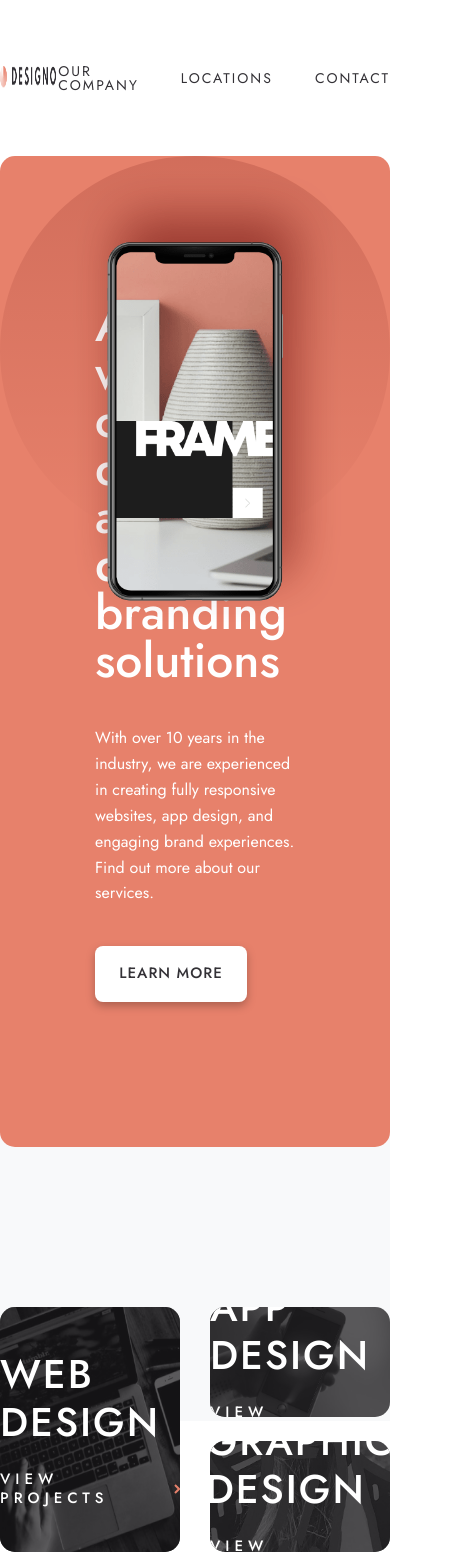
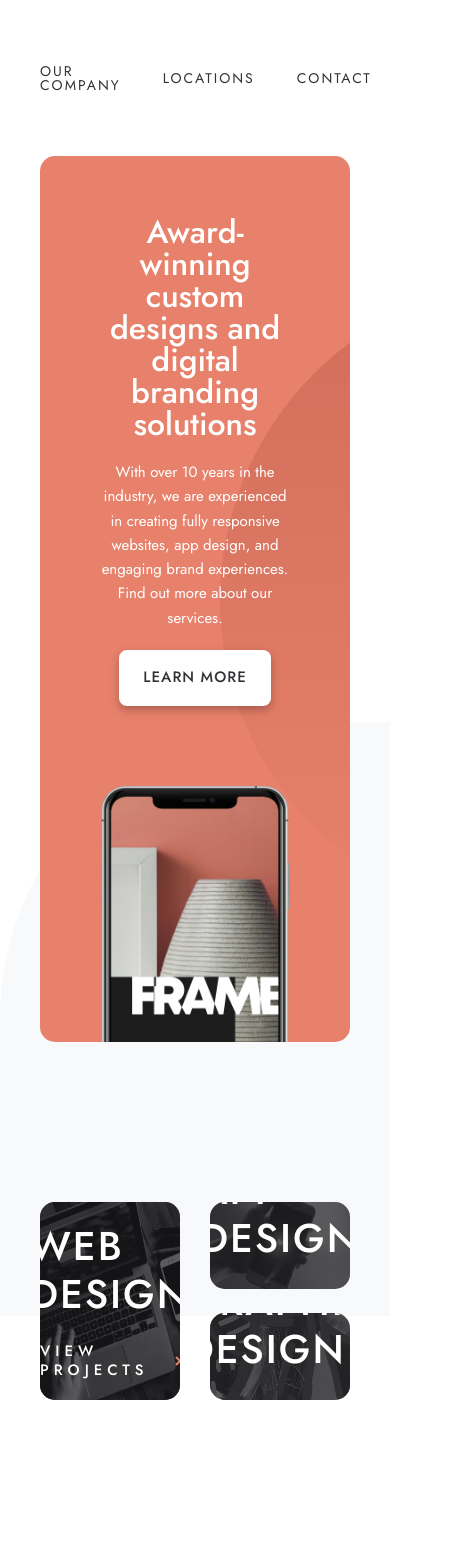
Before and after one commit to MaxTarasevich/designo-multi-page-website-react, a React (Create React App) app: page / in a window 390 px wide. Shown: the top 1568 px of the page, 449 px wide, since content can reach past the window. Built offline with nearby package versions, Linux system fonts and the light colour scheme.

Commit message:
feat: add teablet media for Header

```diff
--- a/src/components/header/Header.scss
+++ b/src/components/header/Header.scss
@@ -18,30 +18,54 @@
         padding:145px 95px;
         border-radius: 15px;
         overflow: hidden;
+
+        @media (max-width:1200px){
+            padding: 60px 60px 0px 60px;
+            background-position: 180px center;
+            background-size: 640px;
+        }
     }
 
     &__content{
-        max-width: 540px
+        max-width: 540px;
+
+        @media (max-width:1200px){
+            max-width:100%;
+            text-align: center;
+        }
     }
 
     &__title{
         @include H1;
         color:$white;
+
+        @media (max-width:1200px){
+            max-width:570px;
+            margin: 0 auto;
+        }
     }
 
     &__text{
         margin: 40px 0px;
         max-width: 440px;
+
+        @media (max-width:1200px){
+            margin: 20px auto;
+        }
     }
 
     &__img{
         position: absolute;
+        display: block;
         top: -20px;
         right: 0;
-        /*
-        object-fit: contain;
-        width: 284px;
-        height: 573px;
-        */
+
+        @media (max-width:1200px){
+            position: relative;
+            top: 10px;
+            max-width: 284px;
+            margin: 70px auto 0px;
+
+        }
     }
 }
--- a/src/components/header/Header.tsx
+++ b/src/components/header/Header.tsx
@@ -4,6 +4,8 @@ import Button from '../button/Button'
 
 
 import images from '../../constants/images'
+import imagesTablet from '../../constants/imagesTablet'
+
 import './Header.scss'
 import Wrapper from '../wrapper/Wrapper'
 
@@ -24,9 +26,10 @@ const Header = () => {
                 <Button text='Learn More' dark={false} />
             </div>
 
-            <div className="header__img">
+            <picture className="header__img">
+                <source media="(max-width:1200px )" srcSet={imagesTablet.hero} />
                 <img src={images.heroPhone} alt="Phone" />
-            </div>
+            </picture>
         </Wrapper>
 
     </header>
--- a/src/components/wrapper/Wrapper.scss
+++ b/src/components/wrapper/Wrapper.scss
@@ -1,4 +1,8 @@
 .container{
     margin: 0 auto;
     max-width: 1110px;
+
+    @media (max-width:1150px) {
+        margin: 0 40px;
+    }
 }
--- /dev/null
+++ b/src/constants/imagesTablet.js
@@ -0,0 +1,8 @@
+import hero from '../assets/home/tablet/image-hero-home-tablet.png'
+
+
+const imagesTablet = {
+   hero,
+
+}
+export default imagesTablet
--- a/src/styles/typography.scss
+++ b/src/styles/typography.scss
@@ -27,6 +27,10 @@
     font-size: 48px;
     line-height: 1;
     color:$black;
+
+    @media(max-width:768px){
+        font-size: 32px;
+    }
 }
 
 @mixin H2 {
@@ -57,6 +61,10 @@
     font-size: 16px;
     line-height: 1.62;
     color:$dark-grey;
+
+    @media(max-width:768px){
+        font-size: 15px;
+    }
 }
 
 @mixin Nav {
```
Also changed, not shown: src/assets/home/tablet/image-hero-home-tablet.png (added).
